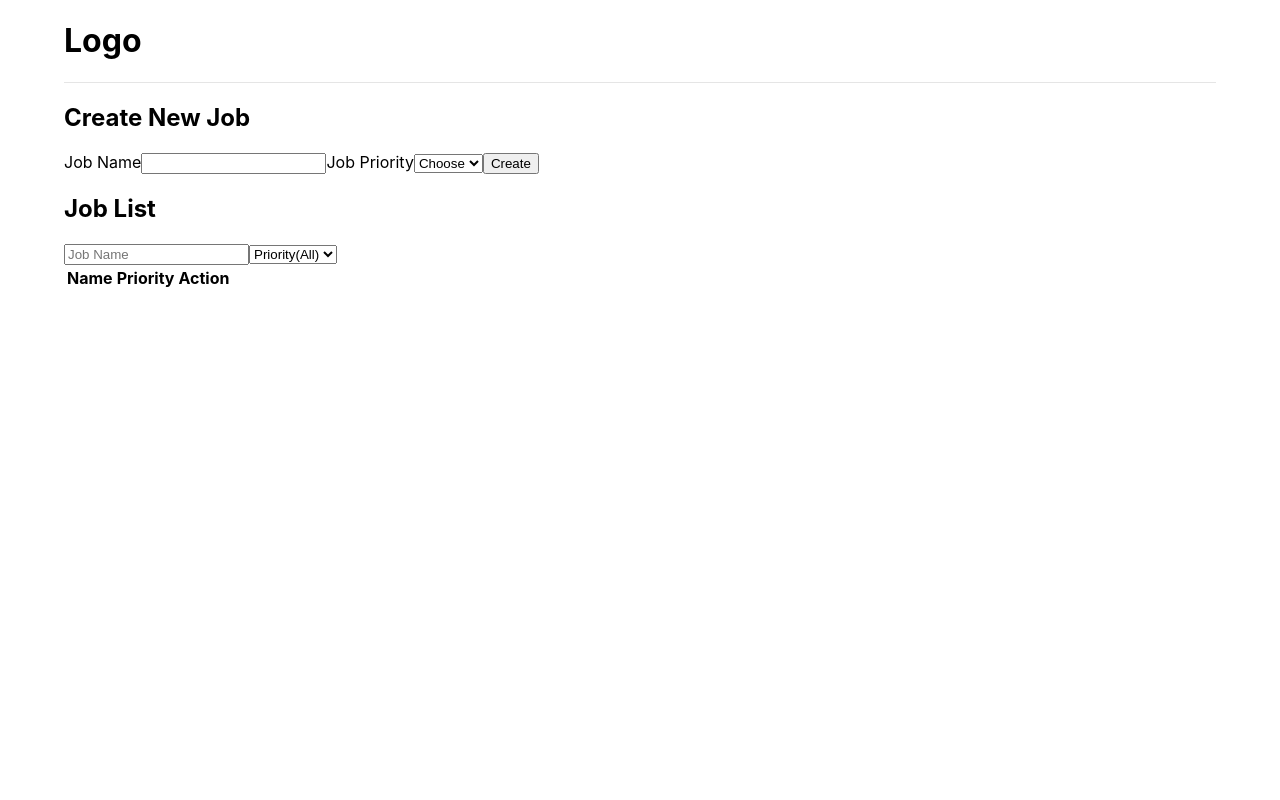
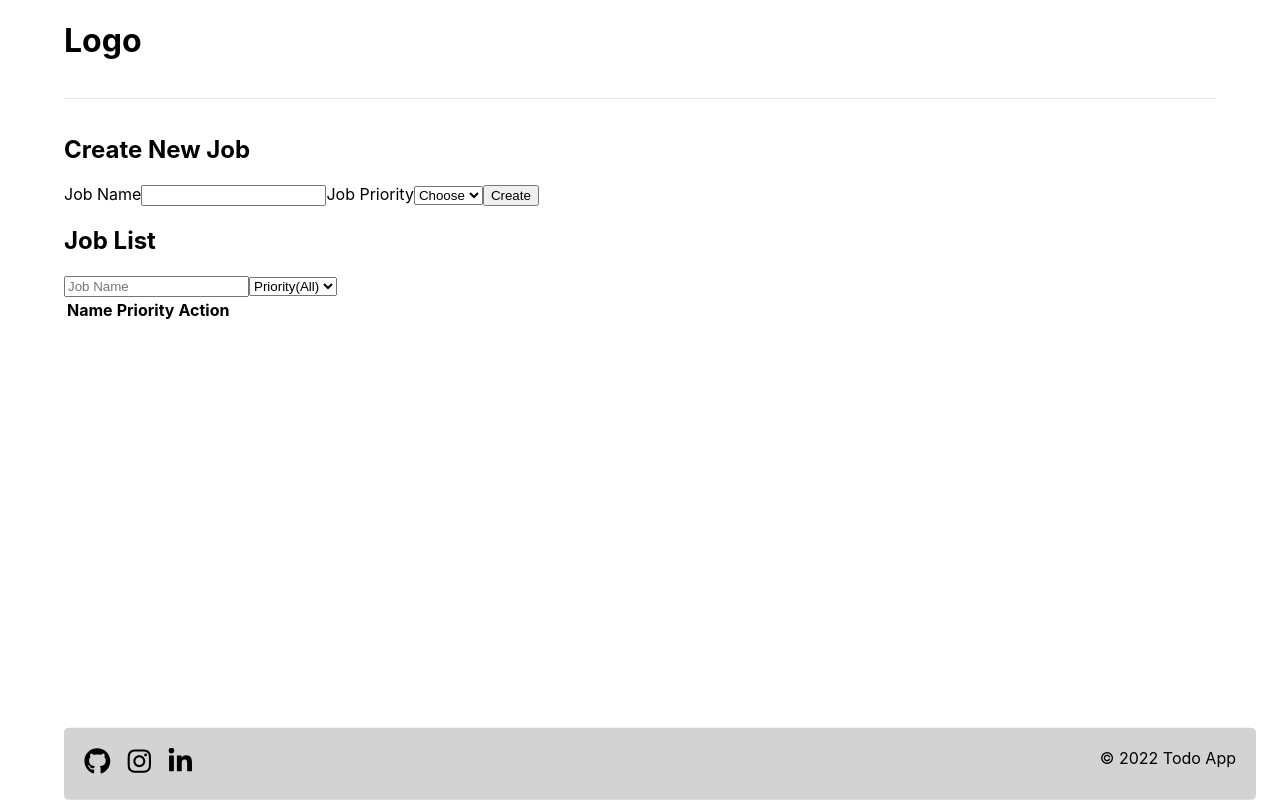
Before and after one commit to mertesnn/todo-app, a React (Create React App) app: page / in a window 1280 px wide. Built offline with nearby package versions, Linux system fonts and the light colour scheme.

Commit message:
Footer designed

```diff
--- a/src/App.tsx
+++ b/src/App.tsx
@@ -8,6 +8,7 @@ import { priority } from './Utils/Constants'
 import Table from './Components/Table'
 import { Container, GlobalStyles } from './Styles/Main'
 import Header from './Components/Header'
+import Footer from './Components/Footer'
 
 const App = () => {
     const [todos, setTodos] = useState<Todos[]>([])
@@ -157,6 +158,7 @@ const App = () => {
                 searchByTitle={searchByTitle}
                 searchByTitleInput={searchByPriorityInput}
             />
+            <Footer />
         </Container>
     )
 }
--- /dev/null
+++ b/src/Components/Footer.tsx
@@ -0,0 +1,35 @@
+import { FaGithub, FaInstagram, FaLinkedinIn } from 'react-icons/fa'
+import { Foot, FooterIcons, Link } from '../Styles/Main'
+
+const Footer = () => {
+    return (
+        <Foot>
+            <FooterIcons>
+                <Link
+                    href="https://github.com/mertesnn"
+                    rel="noreferrer"
+                    target="_blank"
+                >
+                    <FaGithub />
+                </Link>
+                <Link
+                    href="https://www.instagram.com/mertesen__/"
+                    rel="noreferrer"
+                    target="_blank"
+                >
+                    <FaInstagram />
+                </Link>
+                <Link
+                    href="https://www.linkedin.com/in/mert-esen/"
+                    rel="noreferrer"
+                    target="_blank"
+                >
+                    <FaLinkedinIn />
+                </Link>
+            </FooterIcons>
+            <div>&#169; 2022 Todo App</div>
+        </Foot>
+    )
+}
+
+export default Footer
--- a/src/Components/Header.tsx
+++ b/src/Components/Header.tsx
@@ -1,11 +1,11 @@
-import { HorizontalLine } from 'src/Styles/Main'
+import { Head, HorizontalLine } from 'src/Styles/Main'
 
 const Header = () => {
     return (
-        <div>
+        <Head>
             <h1>Logo</h1>
             <HorizontalLine />
-        </div>
+        </Head>
     )
 }
 
--- a/src/Styles/Main.ts
+++ b/src/Styles/Main.ts
@@ -10,12 +10,39 @@ export const GlobalStyles = createGlobalStyle`
         -moz-osx-font-smoothing: grayscale;
         background:
     }
+    #root {
+        height: 100vh;
+    }
+
 `
 export const Container = styled.div`
     margin: 0 5%;
+    height: 100%;
 `
 export const HorizontalLine = styled.hr`
     border: 0;
     border-top: 1px solid rgba(0, 0, 0, 0.1);
     margin: 1rem 0;
 `
+export const Foot = styled.div`
+    position: sticky;
+    top: 100vh;
+    width: 100%;
+    padding: 20px;
+    display: flex;
+    justify-content: space-between;
+    background: lightgray;
+    border-radius: 5px;
+`
+export const Head = styled.div`
+    display: grid;
+`
+export const FooterIcons = styled.div`
+    display: flex;
+    height: 100%;
+    font-size: 20pt;
+    gap: 15px;
+`
+export const Link = styled.a`
+    color: black;
+`
```
